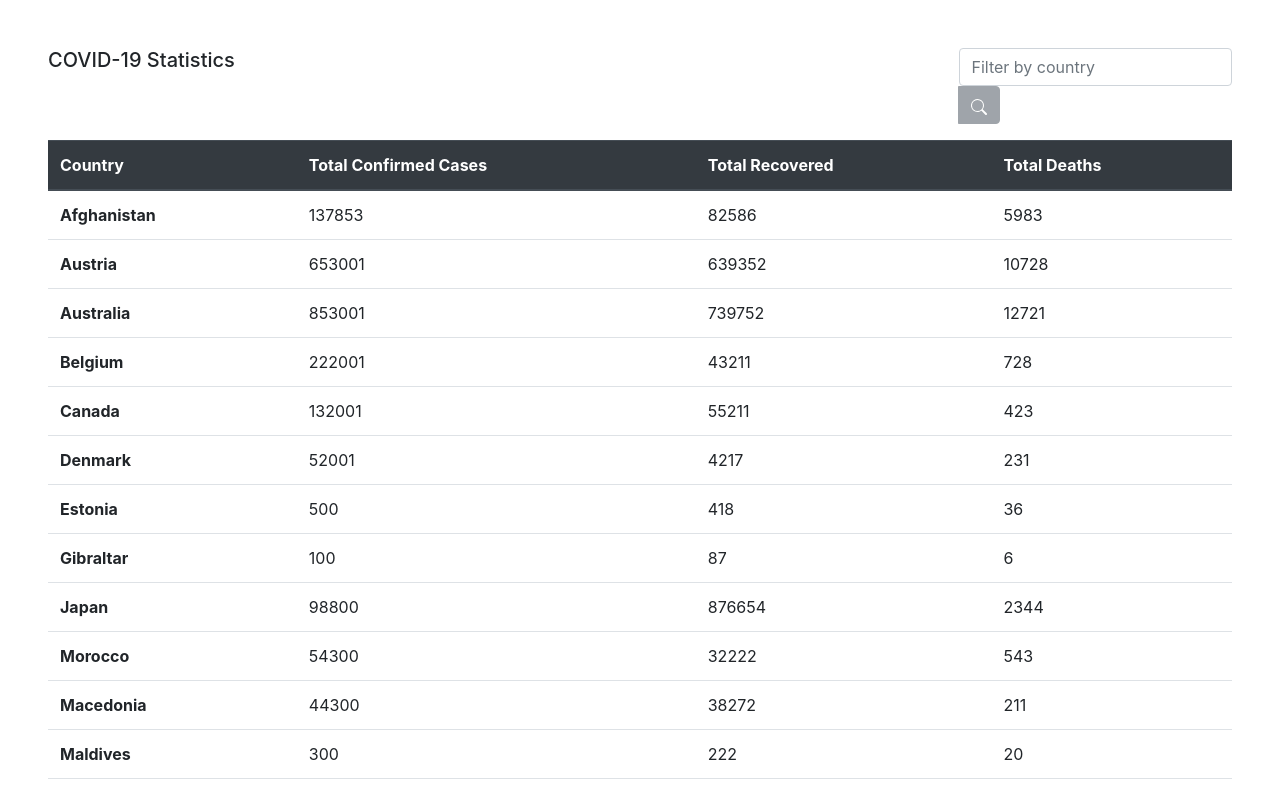
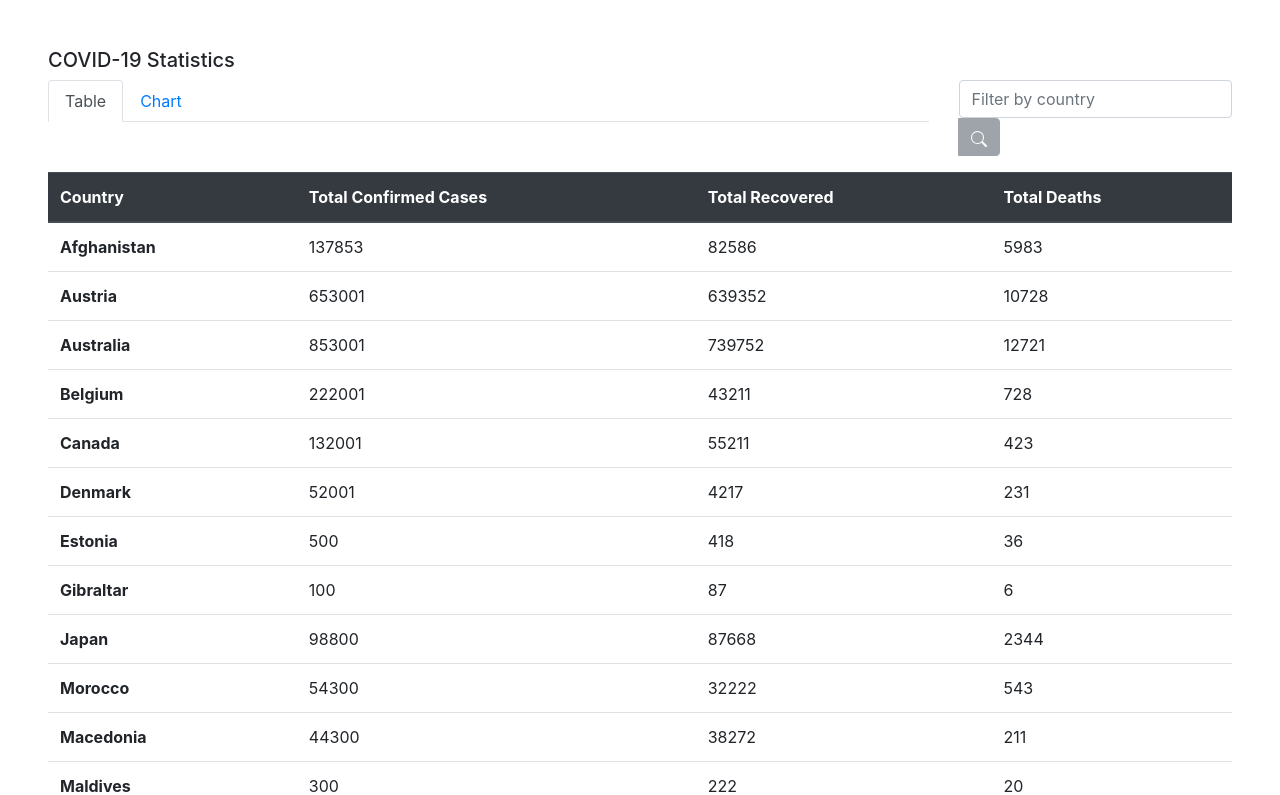
Before and after one commit to victoriadoiron/covid-stats, a React (Create React App) app: page / in a window 1280 px wide. Shown: the top 795 px of the page. Built offline with nearby package versions, Linux system fonts and the light colour scheme.

Commit message:
tab navigation
adds component for navigation tabs
adds handler for toggling between data view types

```diff
--- a/src/App.tsx
+++ b/src/App.tsx
@@ -1,20 +1,30 @@
-import React, { FunctionComponent } from 'react';
-import { Col } from 'react-bootstrap';
+import React, { FunctionComponent, useCallback, useState } from 'react';
+import { Col, Nav, Row } from 'react-bootstrap';
 import { CountryList } from './summary-table/CountryList';
 import { SearchBar } from './search-bar/SearchBar';
 import { useCountrySummaries } from './useCountrySummaries';
+import { SummaryChart } from './summary-chart/SummaryChart';
+import { DATA_VIEW, TabNavigation } from './TabNavigation';
 
 export const App: FunctionComponent = () => {
     const { summaryData, handleSearch, handleSelect } = useCountrySummaries();
+    const [activeDataView, setActiveDataView] = useState(DATA_VIEW.TABLE);
+
+    const handleTabSelect = useCallback((viewId: DATA_VIEW | null) => {
+        setActiveDataView(viewId || DATA_VIEW.TABLE);
+    }, []);
+
     return (
         <div className="mt-5 ml-5 mr-5">
-            <div className="row">
+            <h1 className="h5">COVID-19 Statistics</h1>
+            <Row>
                 <Col>
-                    <h1 className="h5">COVID-19 Statistics</h1>
+                    <TabNavigation handleTabSelect={handleTabSelect} />
                 </Col>
                 <SearchBar handleSearch={handleSearch} handleSelect={handleSelect} />
-            </div>
-            <CountryList countrySummaries={summaryData} />
+            </Row>
+            {activeDataView === DATA_VIEW.TABLE && <CountryList countrySummaries={summaryData} />}
+            {activeDataView === DATA_VIEW.CHART && <SummaryChart countrySummaries={summaryData} />}
         </div>
     );
 };
--- /dev/null
+++ b/src/TabNavigation.tsx
@@ -0,0 +1,35 @@
+import React, { FunctionComponent } from 'react';
+import { Nav } from 'react-bootstrap';
+
+interface Props {
+    handleTabSelect: (eventId: DATA_VIEW) => void;
+}
+
+// eslint-disable-next-line no-shadow
+export enum DATA_VIEW {
+    TABLE = 'table',
+    CHART = 'chart',
+}
+
+export const TabNavigation: FunctionComponent<Props> = ({ handleTabSelect }) => {
+    return (
+        <Nav variant="tabs" defaultActiveKey={DATA_VIEW.TABLE}>
+            <Nav.Item>
+                <Nav.Link
+                    eventKey={DATA_VIEW.TABLE}
+                    onSelect={(eventId) => handleTabSelect(eventId as DATA_VIEW)}
+                >
+                    Table
+                </Nav.Link>
+            </Nav.Item>
+            <Nav.Item>
+                <Nav.Link
+                    eventKey={DATA_VIEW.CHART}
+                    onSelect={(eventId) => handleTabSelect(eventId as DATA_VIEW)}
+                >
+                    Chart
+                </Nav.Link>
+            </Nav.Item>
+        </Nav>
+    );
+};
--- a/src/api-services/getSummaries.ts
+++ b/src/api-services/getSummaries.ts
@@ -150,7 +150,7 @@ export const MOCK_COUNTRIES_LIST = [
         Slug: 'japan',
         TotalConfirmed: 98800,
         TotalDeaths: 2344,
-        TotalRecovered: 876654,
+        TotalRecovered: 87668,
     },
     {
         Country: 'Morocco',
```
